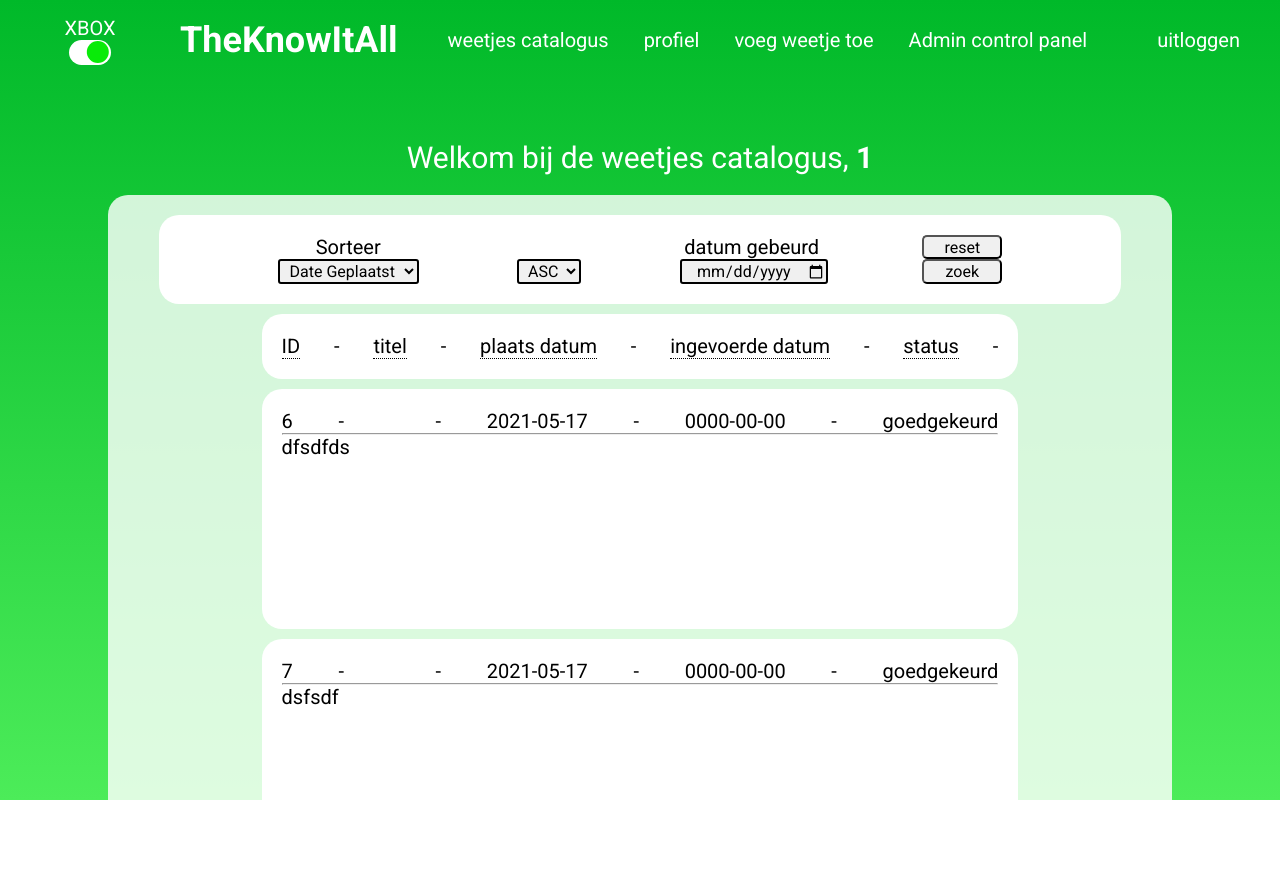
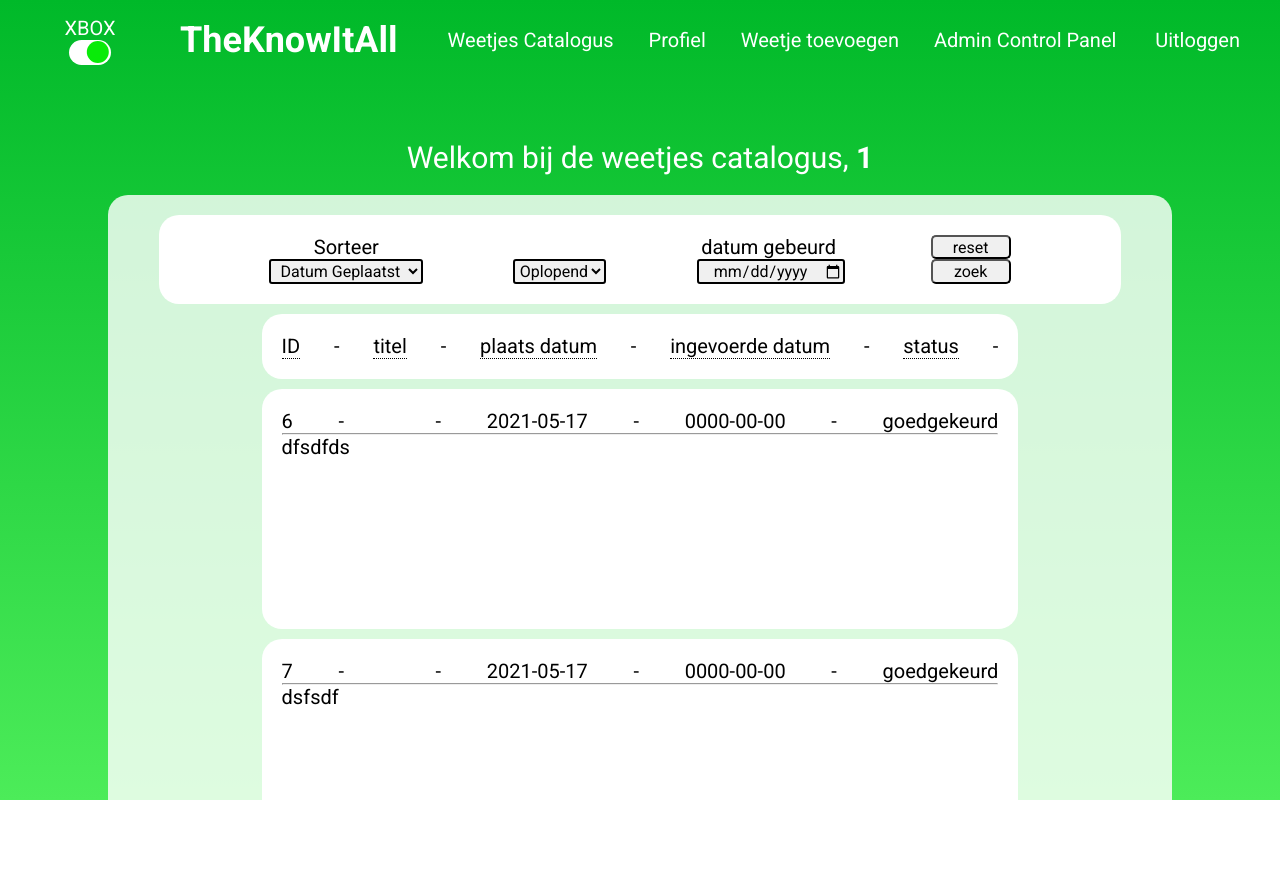
Before and after one commit to SebastianHK/KnowItAll-Telstars, a PHP site: page /content/weetjesCat.php in a window 1280 px wide. Shown: the top 878 px of the page. Run offline with PHP 8.4, Linux system fonts and the light colour scheme; the visitor is signed in with stand-in values (Sample User, id 1); data comes from the database, SQL or seed files in the repository.

Commit message:
Hoofdletter fix

```diff
--- a/knowitallWebsite/content/login.php
+++ b/knowitallWebsite/content/login.php
@@ -26,9 +26,6 @@
               </label>
     </div>
     <a class="titel navKnop" href="../index.php">TheKnowItAll</a>
-    <div class="navKnoppen">
-        <a href="weetjesCat.php" class="navKnop headerNavKnop">feitjes</a>
-    </div>
 
 
     </header>
--- a/knowitallWebsite/content/registratie.php
+++ b/knowitallWebsite/content/registratie.php
@@ -26,10 +26,6 @@
               </label>
     </div>
     <a class="titel navKnop" href="../index.php">TheKnowItAll</a>
-    <div class="navKnoppen">
-        <a href="weetjesCat.php" class="navKnop headerNavKnop">feitjes</a>
-
-    </div>
 
 
     </header>
--- a/knowitallWebsite/content/weetjesCat.php
+++ b/knowitallWebsite/content/weetjesCat.php
@@ -69,17 +69,17 @@ if ($conn -> connect_errno) {
     </div>
     <a class="titel navKnop" href="../index.php">TheKnowItAll</a>
     <div class="navKnoppen">
-        <a href="" class="navKnop headerNavKnop">weetjes catalogus</a>
+        <a href="" class="navKnop headerNavKnop">Weetjes Catalogus</a>
         <?php  if ($gebruikersnaam !== 'gast') : ?>
-            <a href="index.php?logout='1'" class="navKnop logKnop">uitloggen</a>
-            <a href="index.php" class="navKnop headerNavKnop">profiel</a>
-            <a class="navKnop headerNavKnop" onclick="document.getElementById('weetjeStuurder').style.display = 'block'">voeg weetje toe</a>
+            <a href="index.php?logout='1'" class="navKnop logKnop">Uitloggen</a>
+            <a href="index.php" class="navKnop headerNavKnop">Profiel</a>
+            <a class="navKnop headerNavKnop" onclick="document.getElementById('weetjeStuurder').style.display = 'block'">Weetje toevoegen</a>
         <?php endif ?>
         <?php  if ($gebruikersnaam == 'gast') : ?>
-            <a href="index.php" class="navKnop logKnop">login/registreer</a>
+            <a href="index.php" class="navKnop logKnop">Login/Registreer</a>
         <?php endif ?>
         <?php  if ($rank == 'admin') : ?>
-            <a href="admin_control_panel.php" class="navKnop headerNavKnop" id="adminCPK">Admin control panel</a>
+            <a href="admin_control_panel.php" class="navKnop headerNavKnop" id="adminCPK">Admin Control Panel</a>
         <?php endif ?>
 
     </div>
@@ -121,15 +121,15 @@ if ($conn -> connect_errno) {
 
 
             <select id="sorteerInput" class="zoekInput" name="sorteer">
-                <option id="plaats_datum" value="plaats_datum">Date Geplaatst</option>
-                <option id="geb_datum" value="geb_datum">Date ingevoerd</option>
+                <option id="plaats_datum" value="plaats_datum">Datum Geplaatst</option>
+                <option id="geb_datum" value="geb_datum">Ingevoerde Datum</option>
                 <option id="status" value="status">Status</option>
                 <option id="gebruikersnaam" value="gebruikersnaam">Gebruikersnaam</option>
             </select>
 
             <select id="ascDescInput" class="ascDesc zoekInput" name="ascDesc">
-                <option id="ASC" value="ASC">ASC</option>
-                <option id="DESC" value="DESC">DESC</option>
+                <option id="ASC" value="ASC">Oplopend</option>
+                <option id="DESC" value="DESC">Aflopend</option>
             </select>
             <input class="zoekInput" type="date" name="gebDatum" id="gebDatum">
 
```
Also changed, not shown: knowitallWebsite/content/admin_control_panel.php (+13 -13 lines), knowitallWebsite/content/index.php (+5 -5 lines), knowitallWebsite/index.php (+7 -4 lines).
